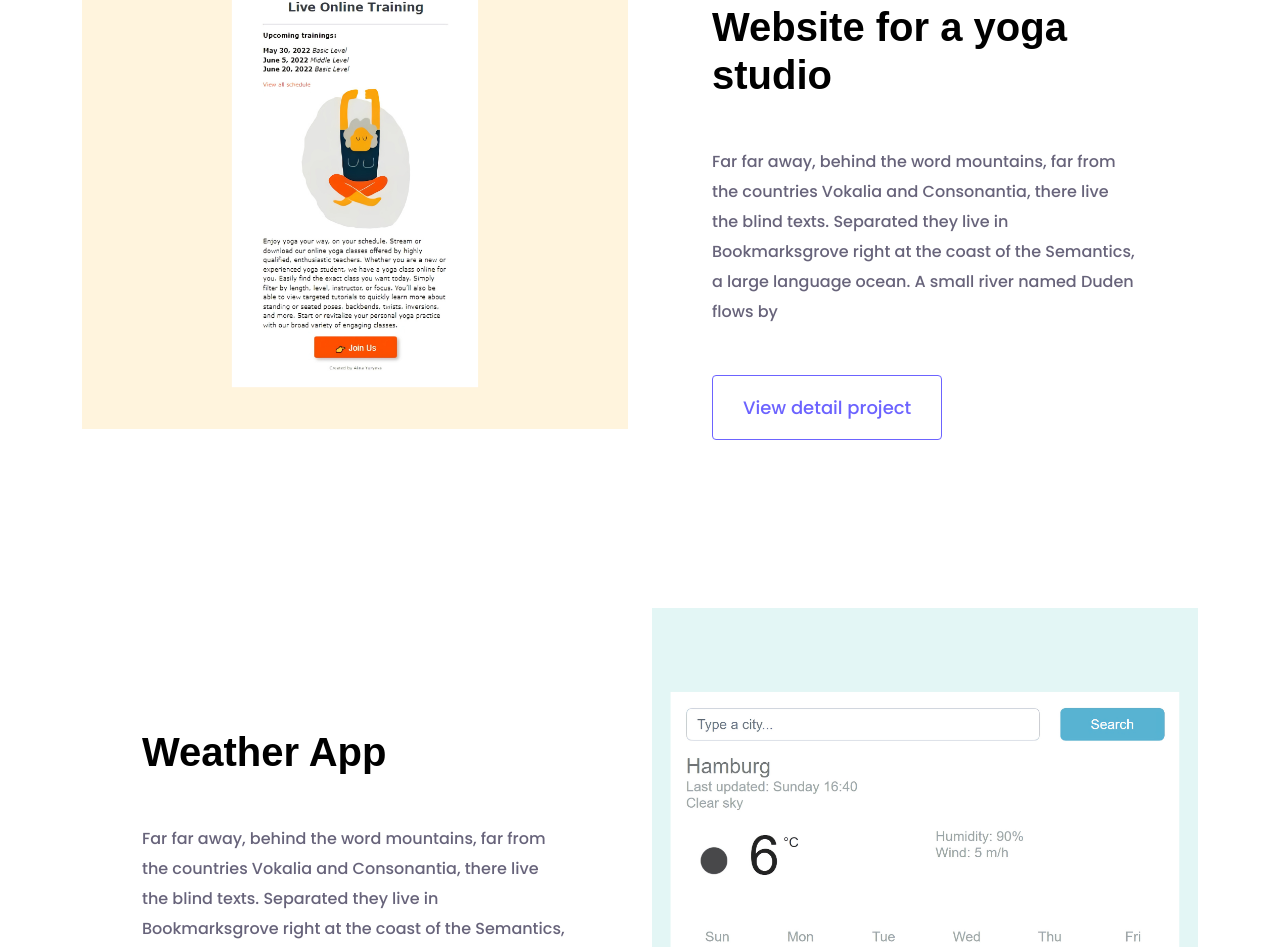
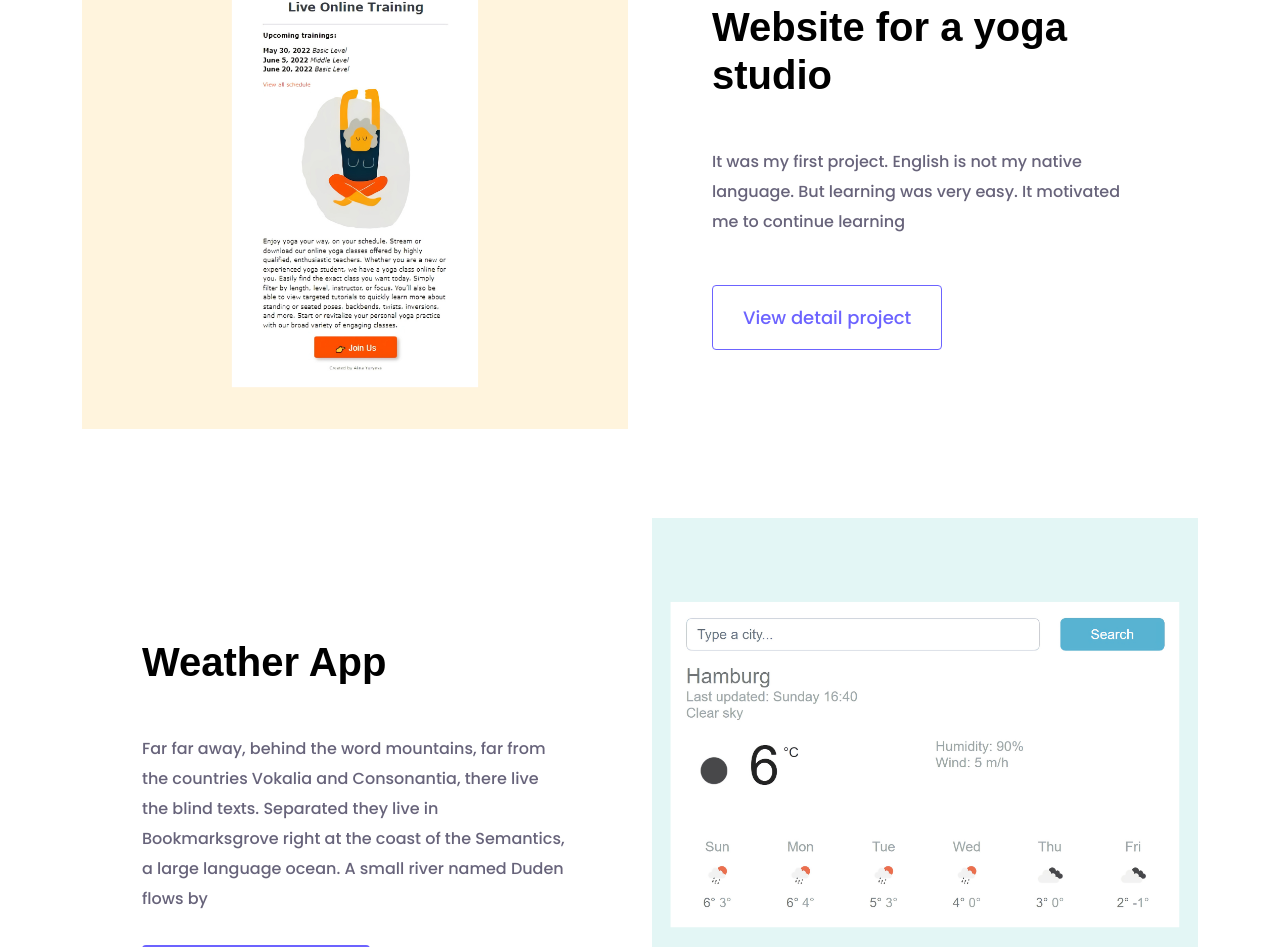
Before and after one commit to YuryevaAlina/Portfolio-web, a plain HTML site: page index.html in a window 1280 px wide. Shown: the part 1326-2273 px from the top of the page. Drawn offline with nearby package versions, Linux system fonts and the light colour scheme.

Commit message:
change text main Page

```diff
--- a/index.html
+++ b/index.html
@@ -218,10 +218,8 @@
           <div class="project-description">
             <h2 class="mb-5">Website for a yoga studio</h2>
             <p class="mb-5">
-              Far far away, behind the word mountains, far from the countries
-              Vokalia and Consonantia, there live the blind texts. Separated
-              they live in Bookmarksgrove right at the coast of the Semantics, a
-              large language ocean. A small river named Duden flows by
+              It was my first project. English is not my native language. But
+              learning was very easy. It motivated me to continue learning
             </p>
 
             <a
```
